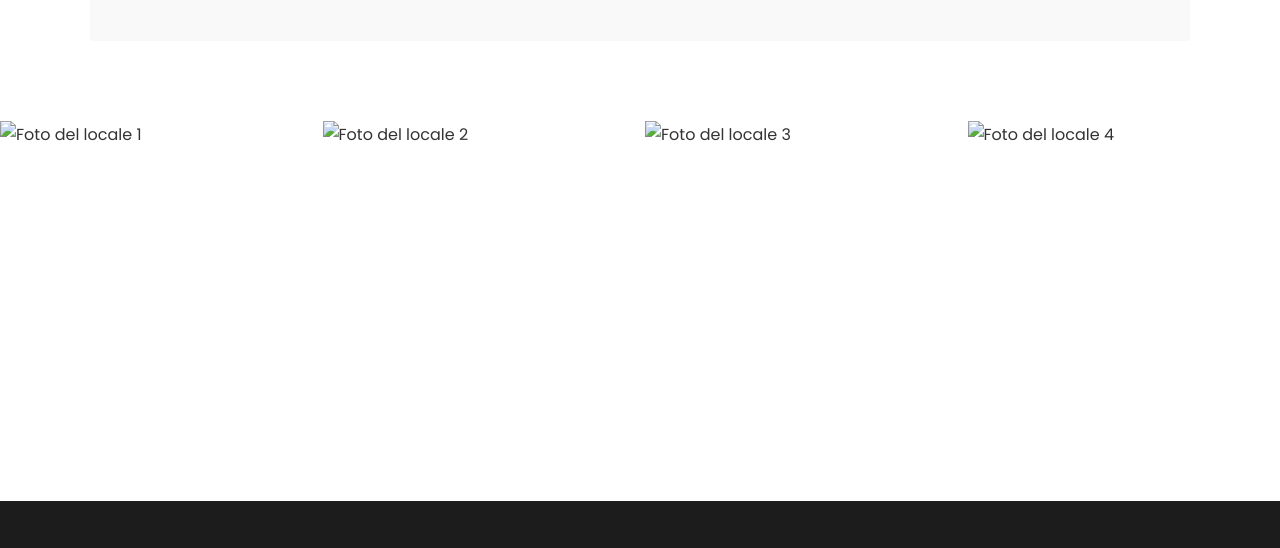
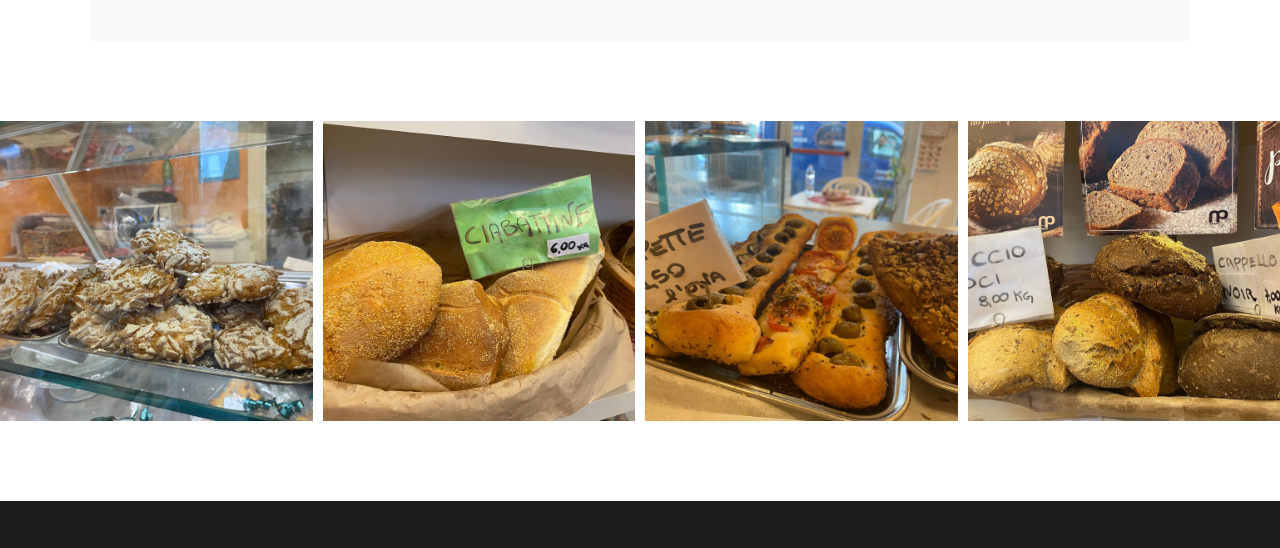
Before and after one commit to DolciSaporiViareggio/dolcisaporiviareggio.github.io, a plain HTML site: page locale.html in a window 1280 px wide. Shown: the part 1560-2108 px from the top of the page. Drawn offline with Linux system fonts and the light colour scheme; a web font is replaced by a local one.

Commit message:
Update locale.html

```diff
--- a/locale.html
+++ b/locale.html
@@ -79,10 +79,10 @@
 
         <section class="gallery-section">
             <div class="gallery-grid">
-                <img src="images/locale_1.png" alt="Foto del locale 1">
-                <img src="images/locale_2.png" alt="Foto del locale 2">
-                <img src="images/locale_3.png" alt="Foto del locale 3">
-                <img src="images/locale_4.png" alt="Foto del locale 4">
+                <img src="images/locale_1.jpeg" alt="Foto del locale 1">
+                <img src="images/locale_2.jpeg" alt="Foto del locale 2">
+                <img src="images/locale_3.jpeg" alt="Foto del locale 3">
+                <img src="images/locale_4.jpeg" alt="Foto del locale 4">
             </div>
         </section>
     </main>
```
